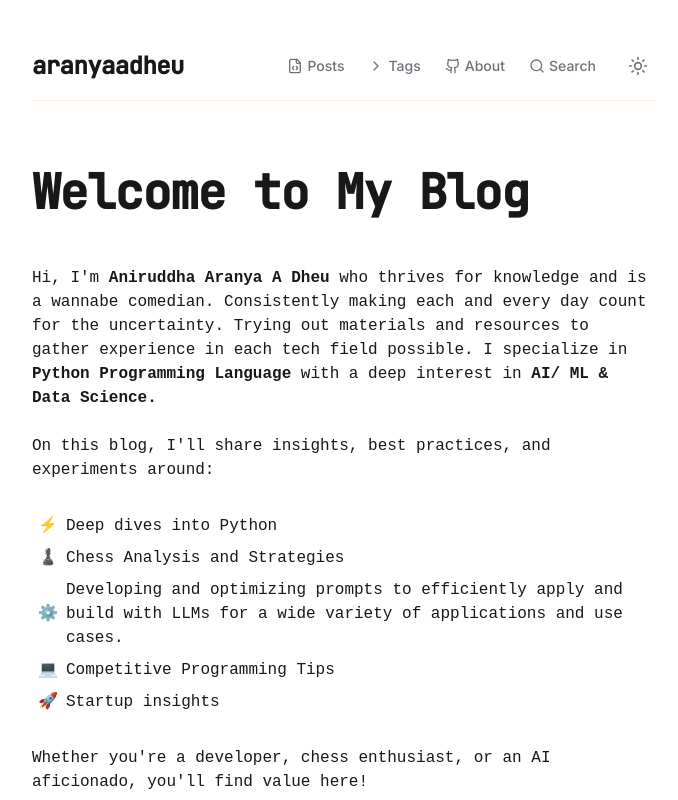
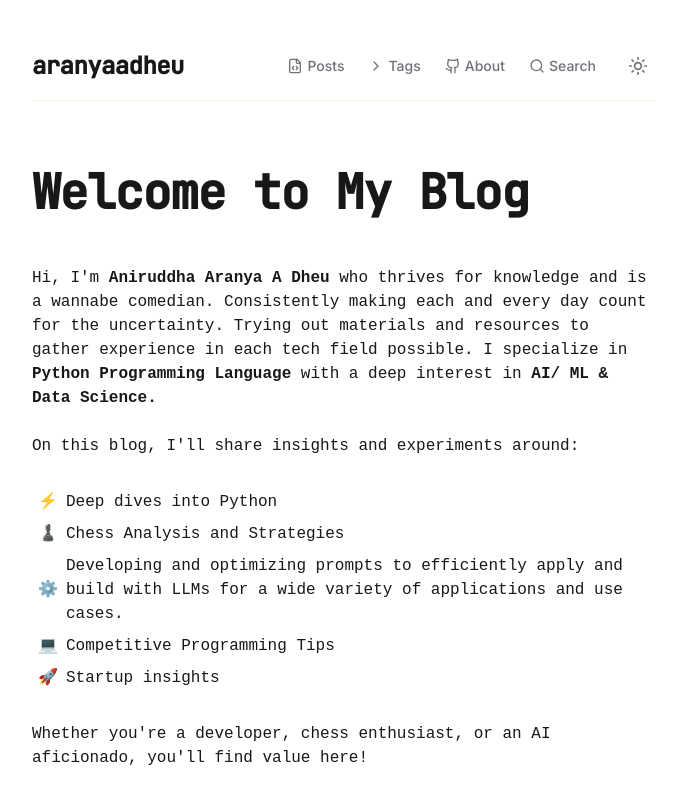
Before and after one commit to aranyaadheu/aranyaadheu.vercel.app, a Next.js app: page / in a window 1280 px wide. Shown: the top 800 px of the page, without its empty margins (296-974 px from the left). Built offline with nearby package versions, Linux system fonts and the light colour scheme; a web font is replaced by a local one.

Commit message:
Update page.tsx

```diff
--- a/app/page.tsx
+++ b/app/page.tsx
@@ -54,7 +54,7 @@
         </motion.p>
 
         <motion.p className="mb-4 sm:mb-8 font-pitch text-sm sm:text-base" variants={fadeInUp}>
-          On this blog, I'll share insights, best practices, and experiments around:
+          On this blog, I'll share insights and experiments around:
         </motion.p>
 
         <motion.ul className="list-none p-0 mb-6 sm:mb-8 space-y-2 font-pitch text-sm sm:text-base" variants={stagger}>
```
